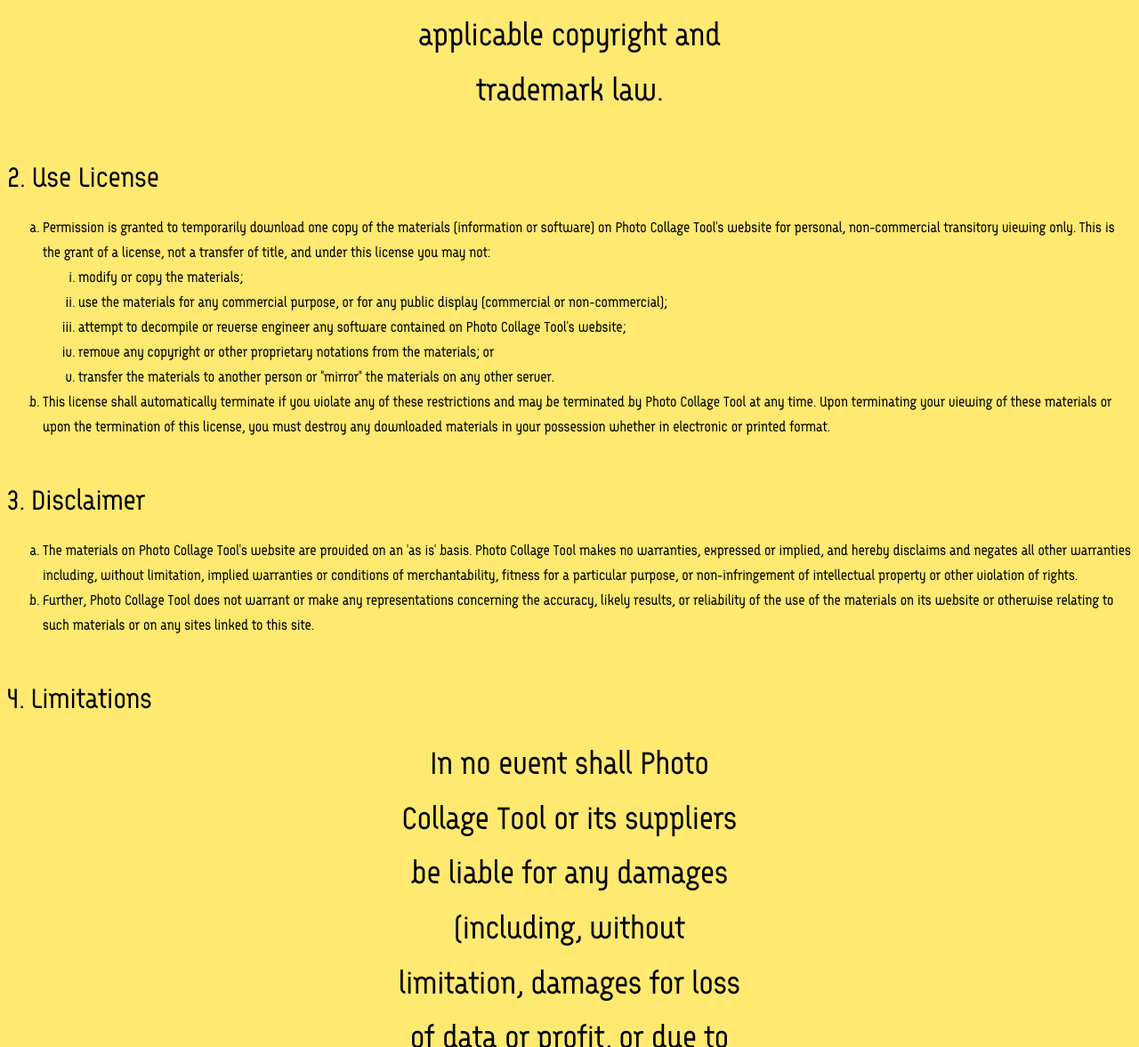
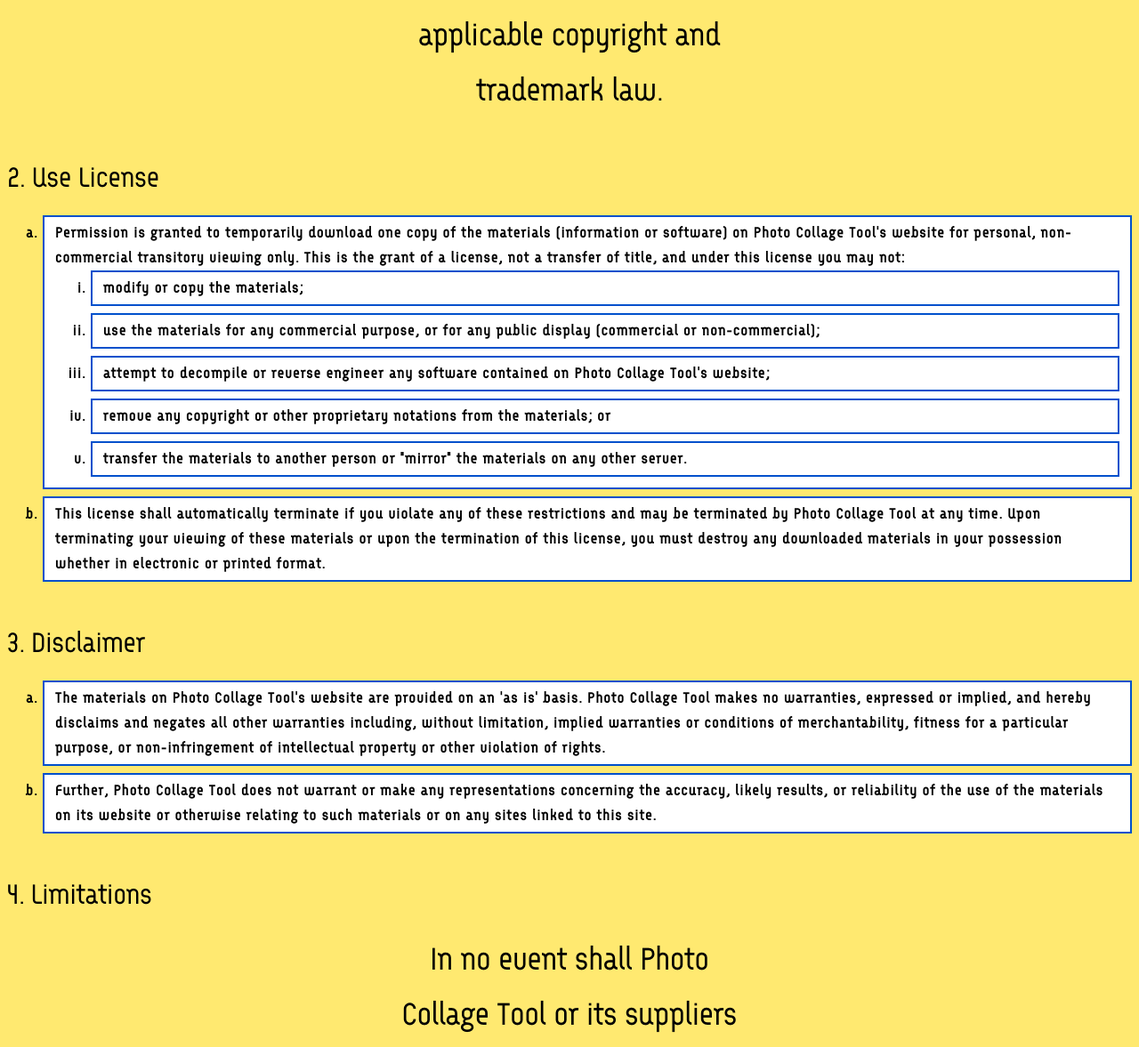
Before and after one commit to brandon-wallace/photo-collage-tool, a Flask app: page /terms_of_service in a window 1280 px wide. Shown: the part 1203-2380 px from the top of the page at 89% size. Run offline with Flask 2, Linux system fonts and the light colour scheme.

Commit message:
style: List items
Styled the list items to look better with color, padding, and
margin.

```diff
--- a/application/static/css/style.css
+++ b/application/static/css/style.css
@@ -123,6 +123,24 @@ textarea {
     letter-spacing: 2px;
 }
 
+.btn {
+    width: 100%;
+    color: #FFFFFF;
+    display: block;
+    max-width: 400px;
+    font-weight: bold;
+    font-size: 1.75rem;
+    border-radius: 4px;
+    margin: 0 auto 1em auto;
+    background-color: #0050CC;
+}
+
+.btn:hover {
+    color: #0050CC;
+    border: 2px solid #0050CC;
+    background-color: #FFFFFF;
+}
+
 .browse {
     margin-bottom: 1em;
 }
@@ -151,28 +169,21 @@ input[type="file"]::-webkit-file-upload-button:hover {
     background-color: #0050CC;
 }
 
-.btn {
-    width: 100%;
-    color: #FFFFFF;
-    display: block;
-    font-weight: bold;
-    font-size: 1.75rem;
-    border-radius: 4px;
-    margin-bottom: 1em;
-    background-color: #0050CC;
-}
-
-.btn:hover {
-    color: #0050CC;
-    border: 2px solid #0050CC;
-    background-color: #FFFFFF;
-}
-
 ul {
     padding: 0;
     margin: 0 auto 1em auto;
     max-width: 400px;
     list-style-type: none;
+}
+
+li {
+    font-weight: bold;
+    margin-bottom: .5em;
+	padding: .25em .75em;
+    letter-spacing: 1.4px;
+	box-sizing: border-box;
+	background-color: #FFFFFF;
+	border: 2px solid #0050CC;
 }
 
 .flash-messages li {
```
